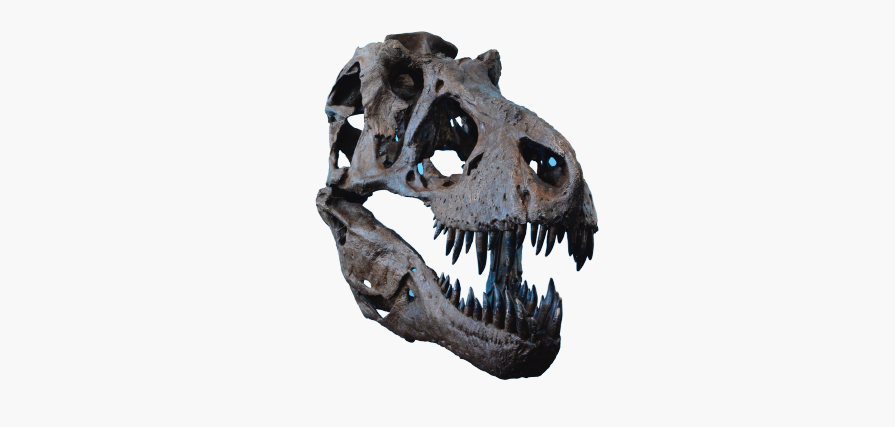
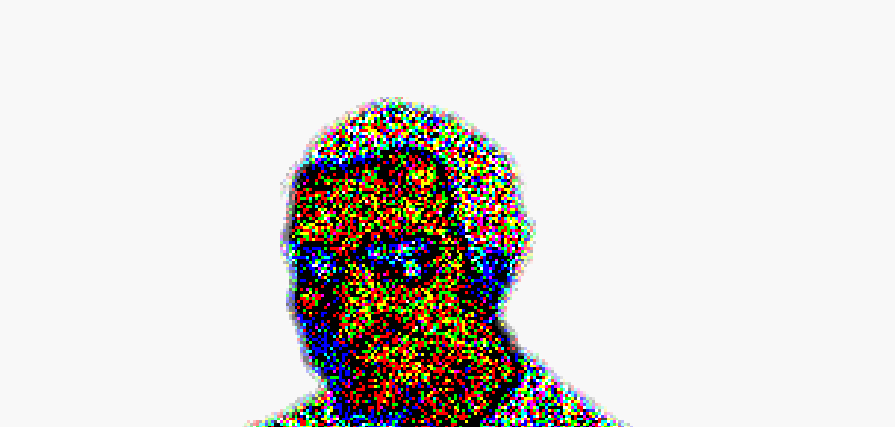
Before and after one commit to Timpan42/clickerspel, a plain HTML site: page index.html in a window 1280 px wide. Shown: the top 427 px of the page, without its empty margins (192-1087 px from the left). Drawn offline with Linux system fonts and the light colour scheme.

Commit message:
planering, figma

```diff
--- a/index.html
+++ b/index.html
@@ -13,7 +13,7 @@
     <main class="container">
         <header>
             <div class="img-container">
-                <img src="img/brett-meliti-RgkYMfFopIA-unsplash-removebg-preview.png" alt="Fossil">
+                <img src="img/Friterad_Stefan.png" alt="Fossil">
             </div>
             <h1>Fossiljägaren</h1>
             <p>Med entusiasm och bara händer ger du dig ut i jakten på fossil till ditt museum.</p>
```
Also changed, not shown: img/Friterad_Stefan.png (added), 1 other file.
